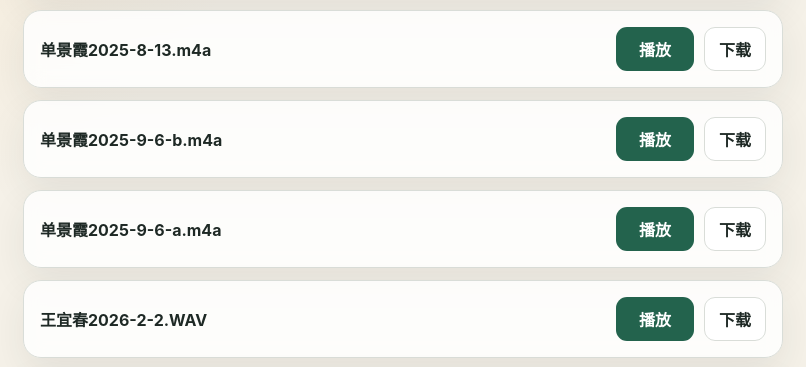
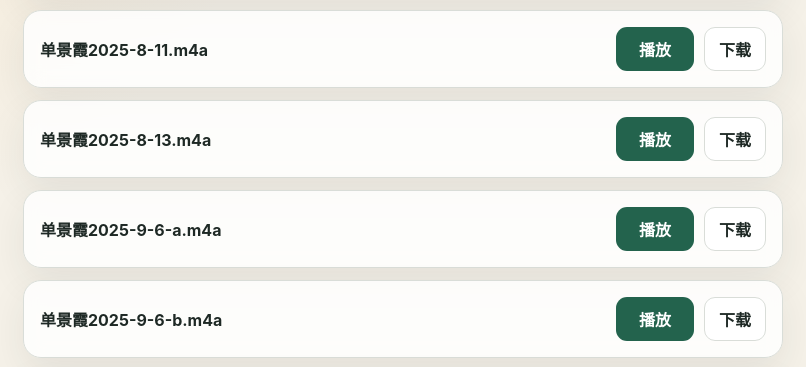
Before and after one commit to bournewang/shanjingxia, a plain HTML site: page index.html in a window 1280 px wide. Shown: the part 290-657 px from the top of the page, 237-1043 px from the left. Drawn offline with Linux system fonts and the light colour scheme.

Commit message:
update index

```diff
--- a/index.html
+++ b/index.html
@@ -180,23 +180,23 @@
 
       <li class="audio-item">
         <div class="file-row">
+          <span class="file-name">单景霞2025-8-11.m4a</span>
+          <button class="play" type="button" aria-expanded="false">播放</button>
+          <a class="download" href="单景霞2025-8-11.m4a?download=1" download="单景霞2025-8-11.m4a">下载</a>
+        </div>
+        <div class="player-wrap">
+          <audio controls preload="metadata" src="单景霞2025-8-11.m4a"></audio>
+        </div>
+      </li>
+
+      <li class="audio-item">
+        <div class="file-row">
           <span class="file-name">单景霞2025-8-13.m4a</span>
           <button class="play" type="button" aria-expanded="false">播放</button>
           <a class="download" href="单景霞2025-8-13.m4a?download=1" download="单景霞2025-8-13.m4a">下载</a>
         </div>
         <div class="player-wrap">
           <audio controls preload="metadata" src="单景霞2025-8-13.m4a"></audio>
-        </div>
-      </li>
-
-      <li class="audio-item">
-        <div class="file-row">
-          <span class="file-name">单景霞2025-9-6-b.m4a</span>
-          <button class="play" type="button" aria-expanded="false">播放</button>
-          <a class="download" href="单景霞2025-9-6-b.m4a?download=1" download="单景霞2025-9-6-b.m4a">下载</a>
-        </div>
-        <div class="player-wrap">
-          <audio controls preload="metadata" src="单景霞2025-9-6-b.m4a"></audio>
         </div>
       </li>
 
@@ -213,12 +213,12 @@
 
       <li class="audio-item">
         <div class="file-row">
-          <span class="file-name">王宜春2026-2-2.WAV</span>
+          <span class="file-name">单景霞2025-9-6-b.m4a</span>
           <button class="play" type="button" aria-expanded="false">播放</button>
-          <a class="download" href="王宜春2026-2-2.WAV?download=1" download="王宜春2026-2-2.WAV">下载</a>
+          <a class="download" href="单景霞2025-9-6-b.m4a?download=1" download="单景霞2025-9-6-b.m4a">下载</a>
         </div>
         <div class="player-wrap">
-          <audio controls preload="metadata" src="王宜春2026-2-2.WAV"></audio>
+          <audio controls preload="metadata" src="单景霞2025-9-6-b.m4a"></audio>
         </div>
       </li>
 
```
Also changed, not shown: 1 other file.
